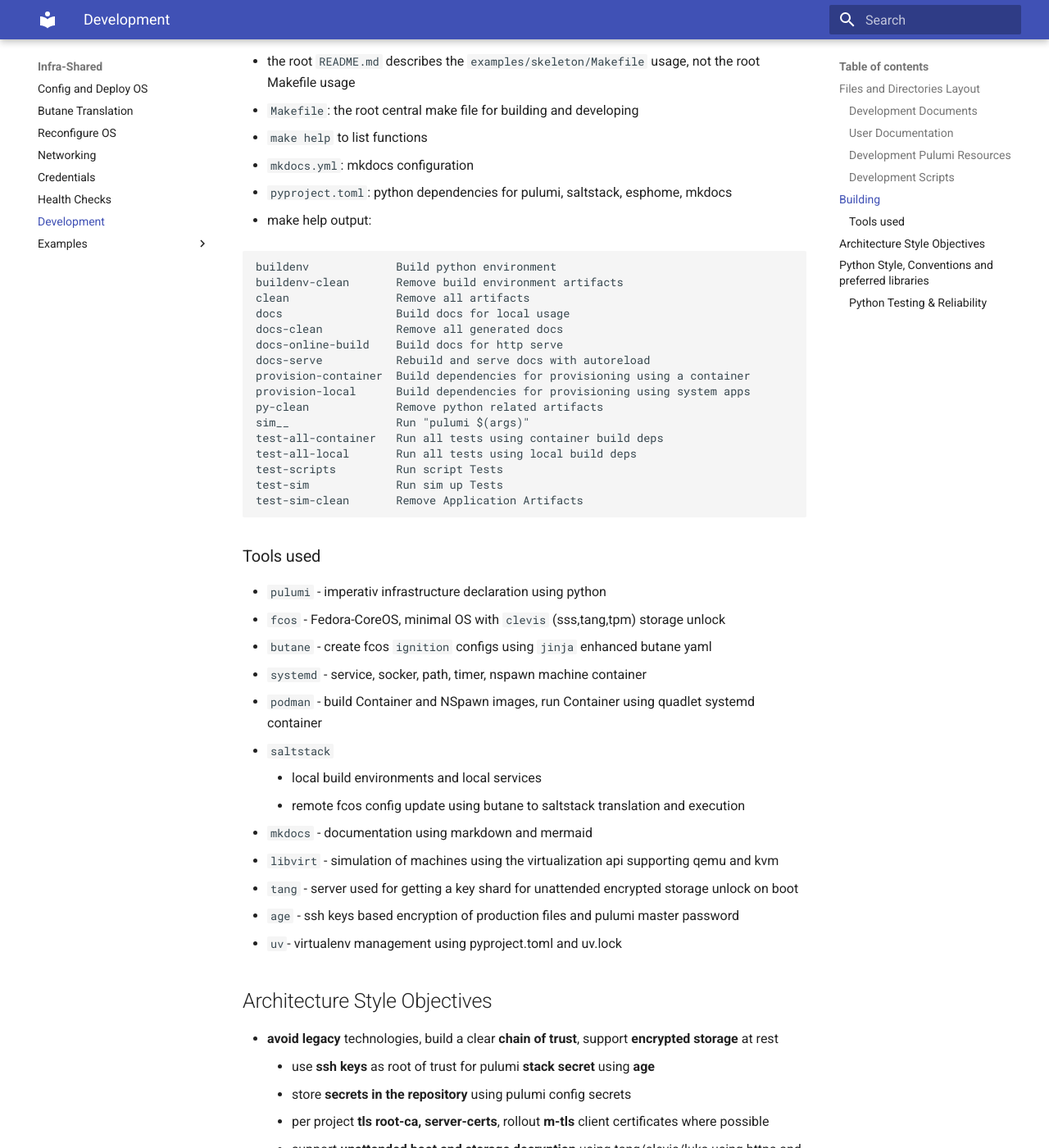
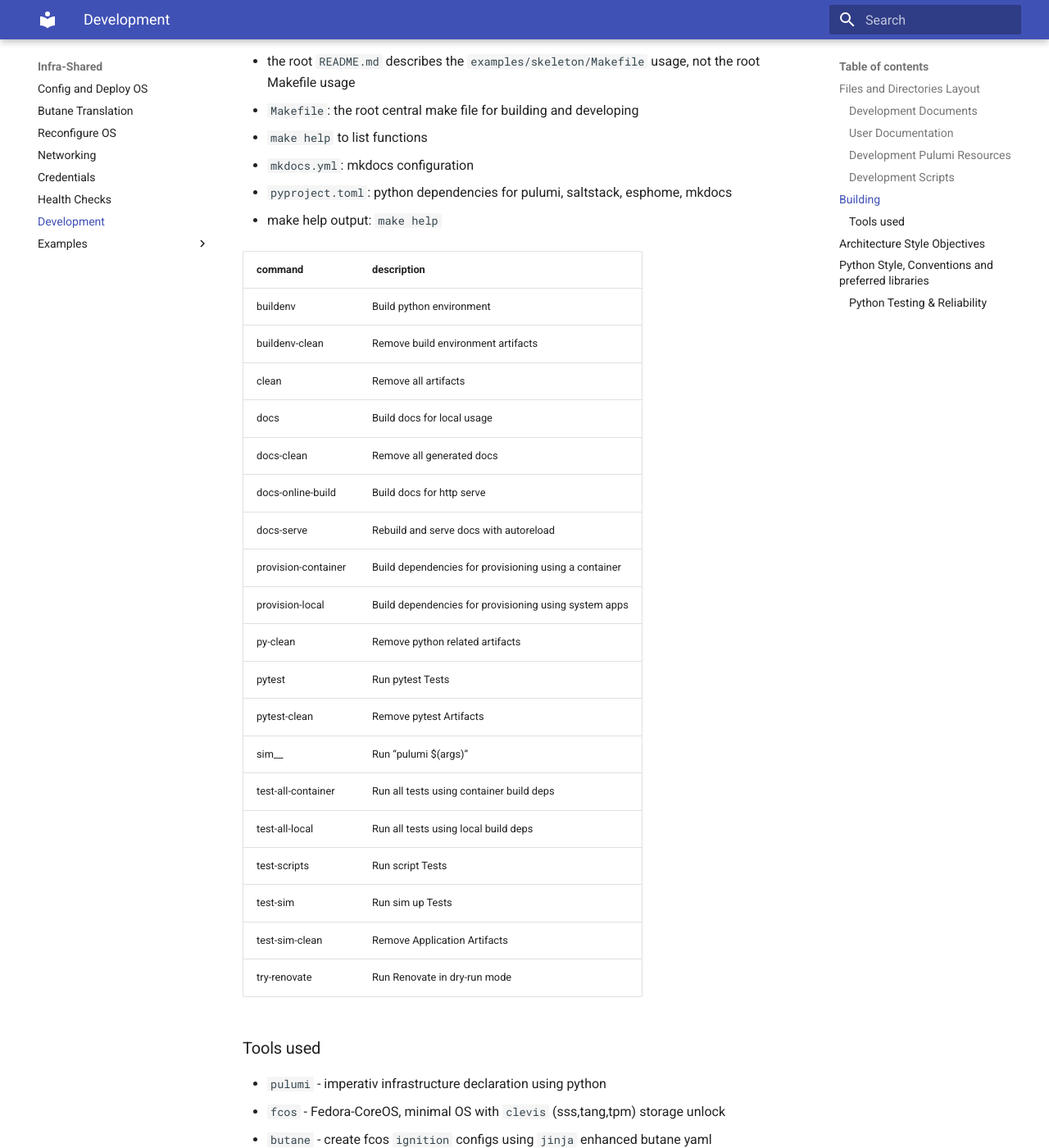
Before and after one commit to wuxxin/infra-shared, an MkDocs documentation site: the page built from docs/development.md, in a window 1280 px wide and 1400 px high, scrolled down 1763 px. Shown: the whole window at 82% size. Built offline with MkDocs 1.6.1 and Material for MkDocs 9.7.7, drawn with Linux system fonts in a browser that asks for light colours.

Commit message:
Update development.md

````diff
--- a/docs/development.md
+++ b/docs/development.md
@@ -51,26 +51,29 @@
 - `mkdocs.yml`: mkdocs configuration
 - `pyproject.toml`: python dependencies for pulumi, saltstack, esphome, mkdocs
 
-- make help output:
+- make help output: `make help`
 
-```txt
-buildenv             Build python environment
-buildenv-clean       Remove build environment artifacts
-clean                Remove all artifacts
-docs                 Build docs for local usage
-docs-clean           Remove all generated docs
-docs-online-build    Build docs for http serve
-docs-serve           Rebuild and serve docs with autoreload
-provision-container  Build dependencies for provisioning using a container
-provision-local      Build dependencies for provisioning using system apps
-py-clean             Remove python related artifacts
-sim__                Run "pulumi $(args)"
-test-all-container   Run all tests using container build deps
-test-all-local       Run all tests using local build deps
-test-scripts         Run script Tests
-test-sim             Run sim up Tests
-test-sim-clean       Remove Application Artifacts
-```
+| command | description |
+| --- | --- |
+| buildenv |  Build python environment |
+| buildenv-clean |  Remove build environment artifacts |
+| clean |  Remove all artifacts |
+| docs |  Build docs for local usage |
+| docs-clean |  Remove all generated docs |
+| docs-online-build |  Build docs for http serve |
+| docs-serve |  Rebuild and serve docs with autoreload |
+| provision-container |  Build dependencies for provisioning using a container |
+| provision-local |  Build dependencies for provisioning using system apps |
+| py-clean |  Remove python related artifacts |
+| pytest |  Run pytest Tests |
+| pytest-clean |  Remove pytest Artifacts |
+| sim__ |  Run "pulumi $(args)" |
+| test-all-container |  Run all tests using container build deps |
+| test-all-local |  Run all tests using local build deps |
+| test-scripts |  Run script Tests |
+| test-sim |  Run sim up Tests |
+| test-sim-clean |  Remove Application Artifacts |
+| try-renovate |  Run Renovate in dry-run mode |
 
 ### Tools used
 
````
